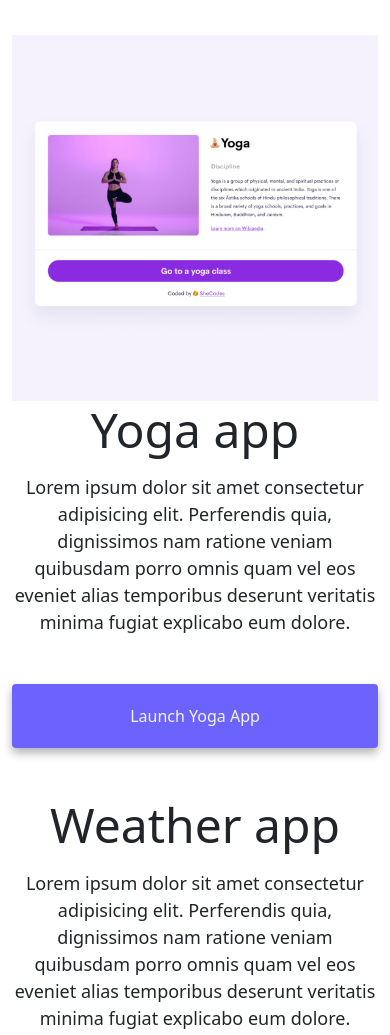
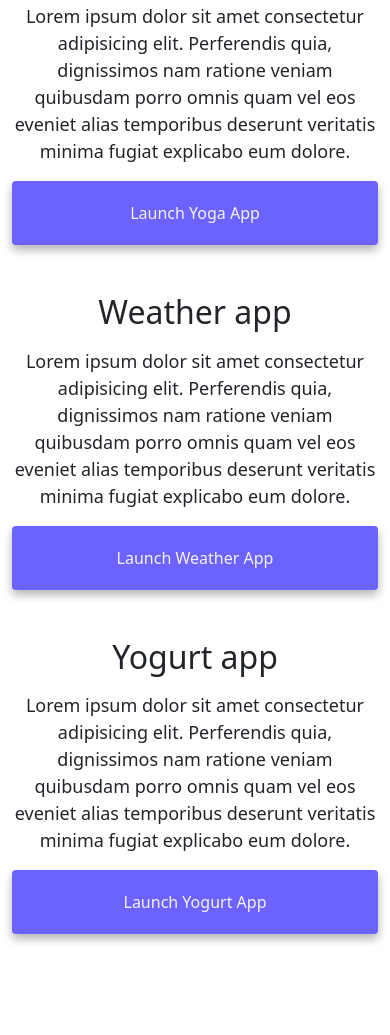
Before and after one commit to Tauina/responsive-homework, a website: page index.html in a window 390 px wide. Shown: the part 585-1620 px from the top of the page. After the commit the page ends 1567 px from the top, so only its background shows below. Drawn offline with nearby package versions, Linux system fonts and the light colour scheme.

Commit message:
media bootstrap in index updated

```diff
--- a/index.html
+++ b/index.html
@@ -56,10 +56,10 @@
 
     <div class="container">
       <div class="row mt-5">
-        <div class="col-md-6">
-          <img src="images/yoga.png" class="img-fluid" />
+        <div class="col-sm-6">
+          <img src="images/yoga.png" class="img-fluid d-none d-sm-block" />
         </div>
-        <div class="col-md-6">
+        <div class="col-sm-6">
           <h2 class="mb-3">Yoga app</h2>
           <p class="text-start">
             Lorem ipsum dolor sit amet consectetur adipisicing elit. Perferendis
@@ -67,13 +67,13 @@
             eos eveniet alias temporibus deserunt veritatis minima fugiat
             explicabo eum dolore.
           </p>
-          <div class="mt-5">
+          <div class="mt-3">
             <a href="#" class="primary-link app-link">Launch Yoga App</a>
           </div>
         </div>
       </div>
       <div class="row mt-5">
-        <div class="col-md-6">
+        <div class="col-sm-6">
           <h2 class="mb-3">Weather app</h2>
           <p class="text-start">
             Lorem ipsum dolor sit amet consectetur adipisicing elit. Perferendis
@@ -81,19 +81,19 @@
             eos eveniet alias temporibus deserunt veritatis minima fugiat
             explicabo eum dolore.
           </p>
-          <div class="mt-5">
+          <div class="mt-3">
             <a href="#" class="primary-link app-link">Launch Weather App</a>
           </div>
         </div>
-        <div class="col-md-6">
-          <img src="images/weather.png" class="img-fluid" />
+        <div class="col-sm-6">
+          <img src="images/weather.png" class="img-fluid d-none d-sm-block" />
         </div>
       </div>
       <div class="row mt-5 mb-5">
-        <div class="col-md-6">
-          <img src="images/yogurt.png" class="img-fluid" />
+        <div class="col-sm-6">
+          <img src="images/yogurt.png" class="img-fluid d-none d-sm-block" />
         </div>
-        <div class="col-md-6">
+        <div class="col-sm-6">
           <h2 class="mb-3">Yogurt app</h2>
           <p class="text-start">
             Lorem ipsum dolor sit amet consectetur adipisicing elit. Perferendis
@@ -101,7 +101,7 @@
             eos eveniet alias temporibus deserunt veritatis minima fugiat
             explicabo eum dolore.
           </p>
-          <div class="mt-5">
+          <div class="mt-3">
             <a href="#" class="primary-link app-link">Launch Yogurt App</a>
           </div>
         </div>
--- a/style.css
+++ b/style.css
@@ -92,6 +92,14 @@ p {
   h2 {
     text-align: center !important;
   }
+  h1 {
+    font-size: 60px;
+    margin: 10px 0 10px 0;
+  }
+  h2 {
+    font-size: 32px;
+  }
+
   .app-link {
     display: block;
     text-align: center;
```
